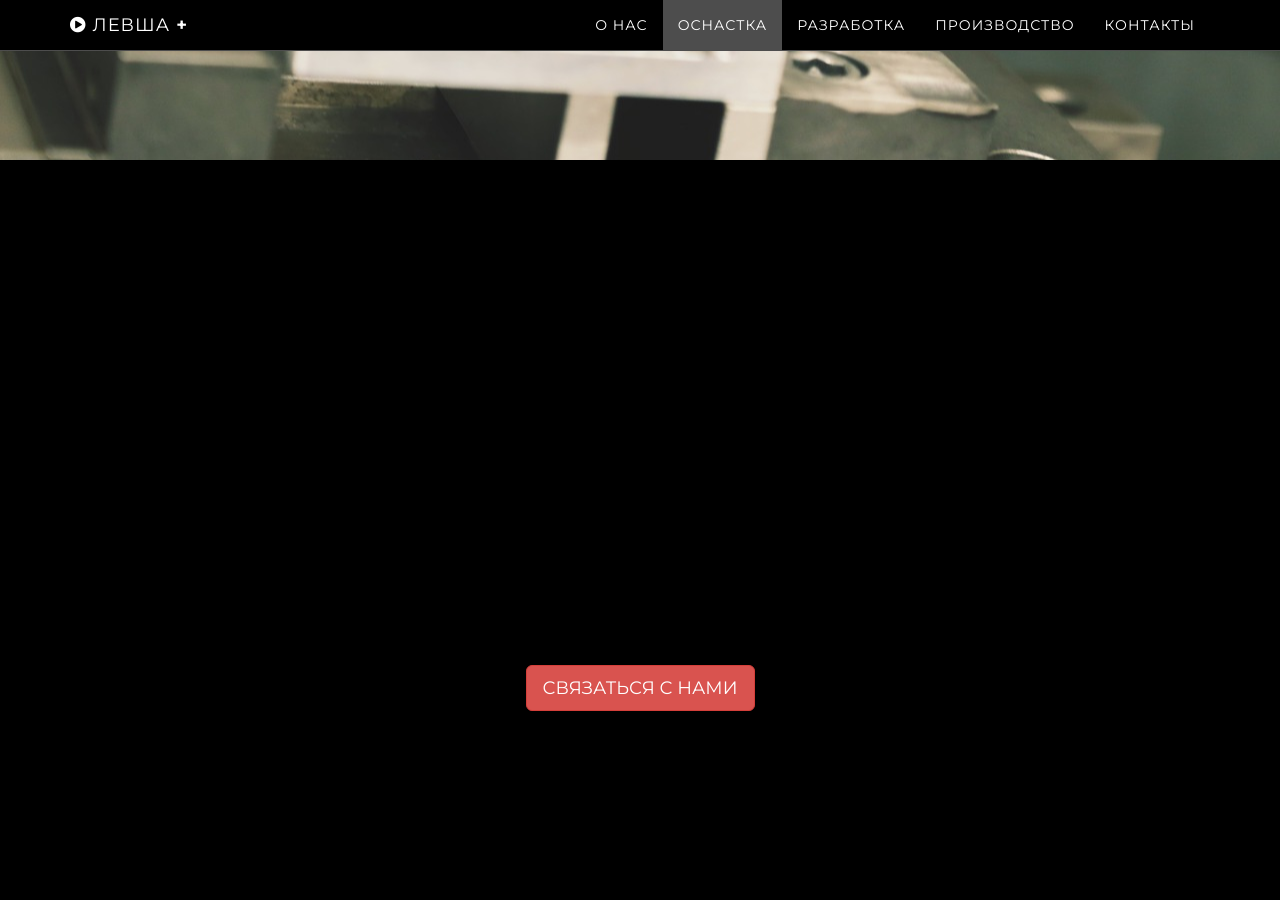
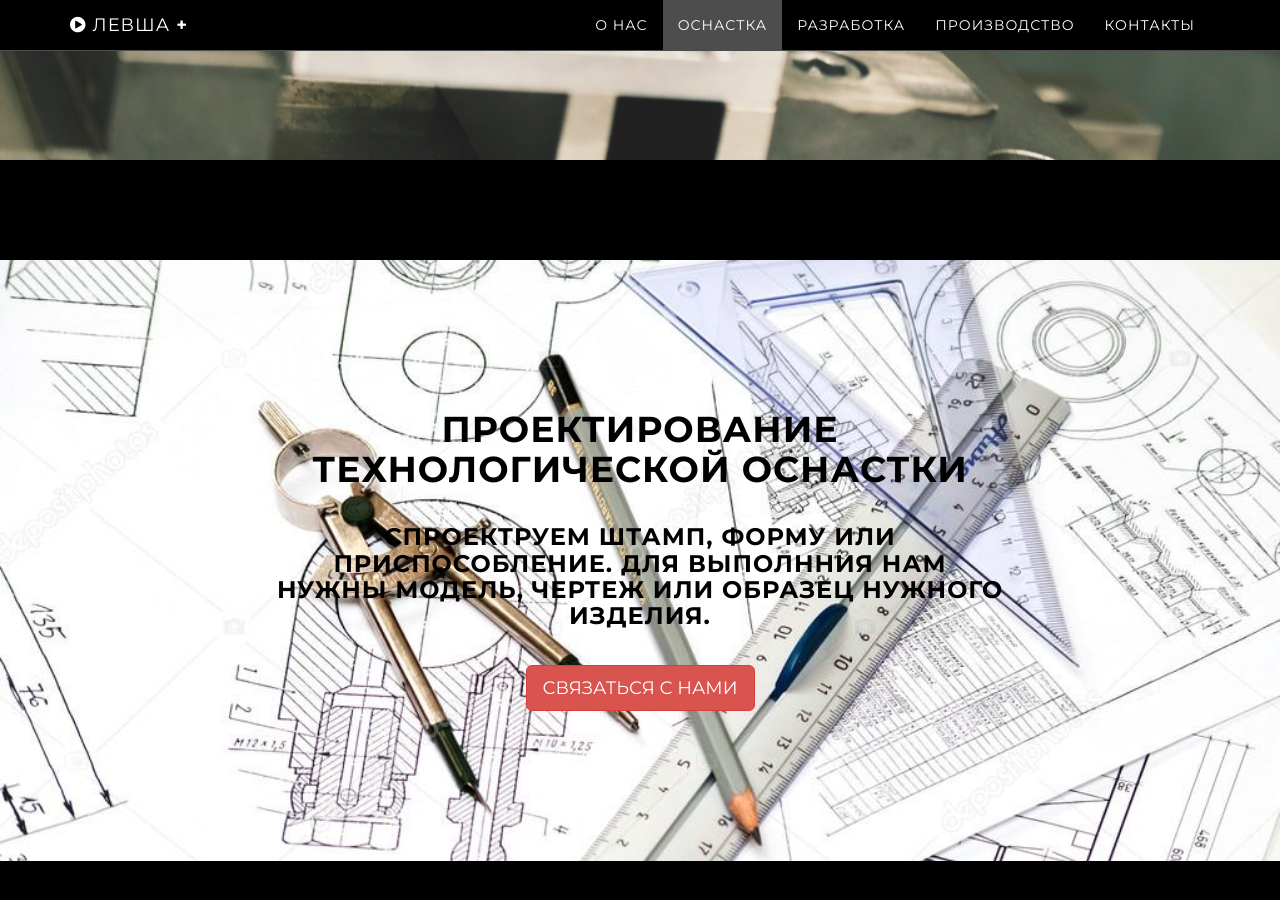
Before and after one commit to minoga2000/shtampy-formy, a Jekyll site: the page built from index.html, in a window 1280 px wide and 900 px high, scrolled down 1911 px. Built offline with Jekyll 4.4.1, drawn with Linux system fonts in a browser that asks for light colours.

Commit message:
getting url back

```diff
--- a/_includes/css/grayscale.css
+++ b/_includes/css/grayscale.css
@@ -268,7 +268,7 @@ a:focus {
     width: 100%;
     padding: 10px 0;
     color: #000000;
-    background: https://minoga2000.github.io/shtampy-formy/img/drafts.jpg no-repeat center center scroll;
+    background: url(/img/drafts.jpg) no-repeat center center scroll;
     background-color: {{ site.color.primary-dark }};
     -webkit-background-size: cover;
     -moz-background-size: cover;
```
